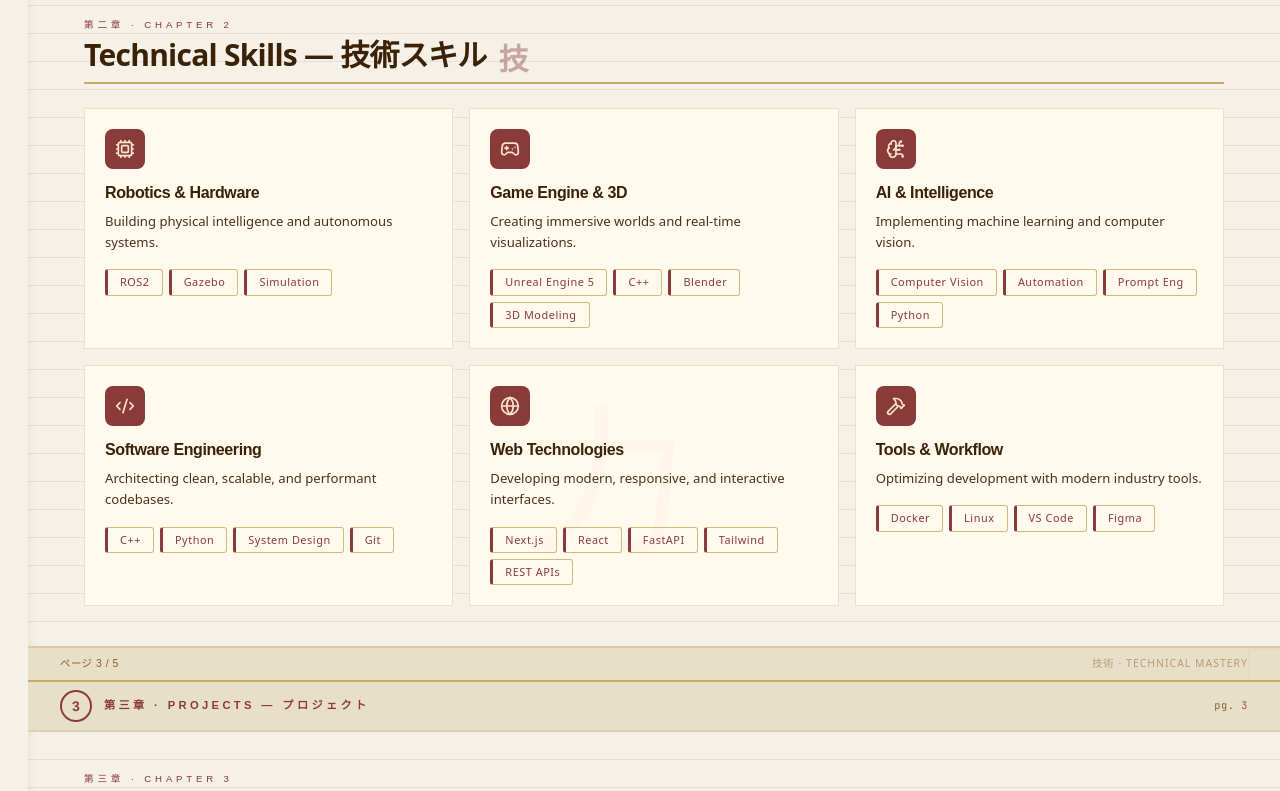
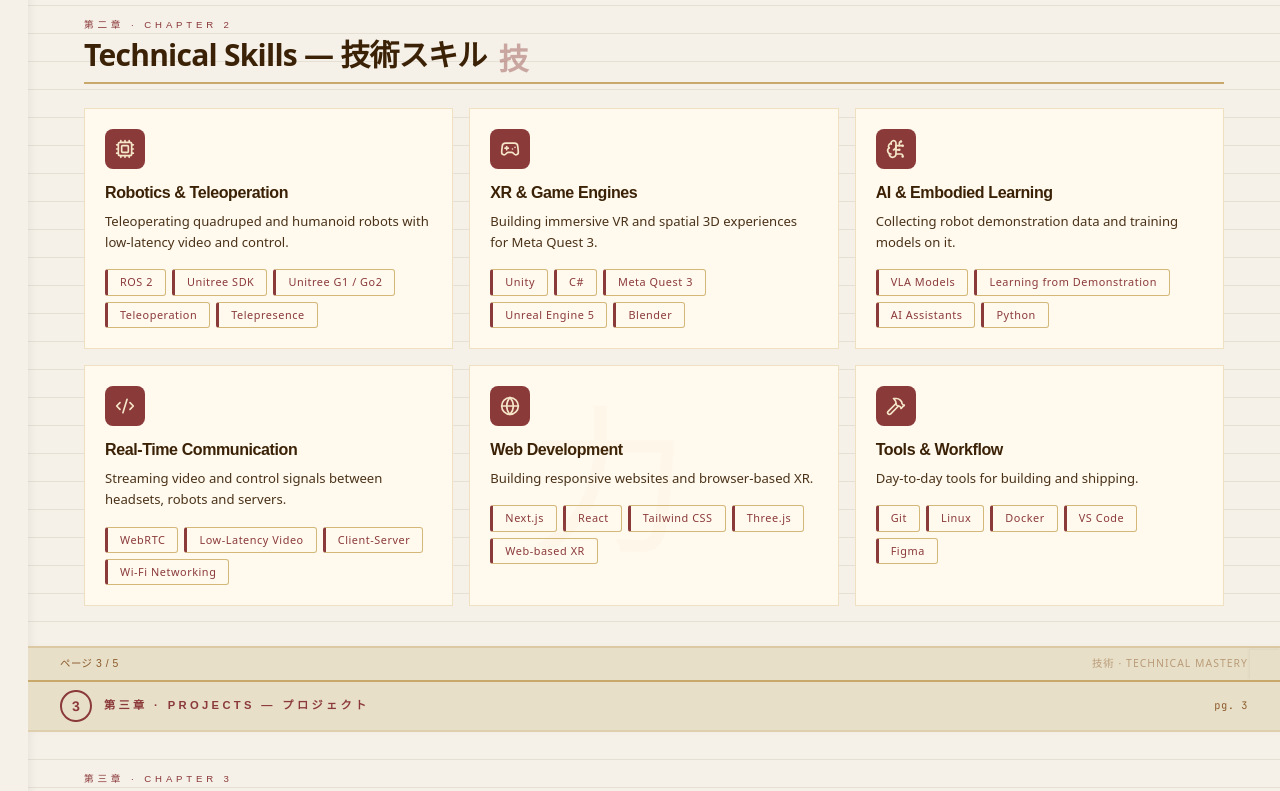
Before and after one commit to Anil-CAI/portfolio, a Next.js app: page / in a window 1280 px wide. Shown: the part 2000-2791 px from the top of the page. Built offline with nearby package versions, Linux system fonts and the light colour scheme.

Commit message:
Add files via upload

```diff
--- a/src/components/sections/Journey.tsx
+++ b/src/components/sections/Journey.tsx
@@ -5,28 +5,24 @@ import SectionHeader from "../ui/SectionHeader";
 
 const timelineData = [
   {
-    period: "2023 - Present",
+    period: "Aug 2024 – Present",
     role: "Robotics Lab Contributor",
     org: "KIET Robotics Lab",
-    description: "Contributed to robotics-based development and experimentation. Assisted in developing robotics-related projects and helped create a robotics lab web platform. Supported development of AI assistant-related systems and worked on robotics software integration.",
     bullets: [
-      "Contributed to robotics-based development and experimentation",
-      "Assisted in developing robotics-related projects",
-      "Helped create a robotics lab web platform",
-      "Supported development of AI assistant-related systems",
-      "Worked on robotics software integration and technical implementation"
+      "Built and maintained the robotics lab's web platform",
+      "Developed robotics software in Python for lab experiments",
+      "Developed an AI assistant for lab members",
+      "Ran robotics experiments and testing as part of a team, from hardware setup through software implementation"
     ]
   },
   {
     period: "Expected 2027",
-    role: "B.Tech in Computer Science Engineering",
-    org: "KIET (JNTUK)",
-    description: "Specializing in Artificial Intelligence. Active participant in technical clubs and research initiatives.",
+    role: "B.Tech, Computer Science & Engineering (AI)",
+    org: "KIET (affiliated to JNTUK)",
     type: "education",
     bullets: [
-      "CGPA: 7.8",
-      "AI Specialization",
-      "Member of Technical Board"
+      "CGPA: 7.8 / 10",
+      "Artificial Intelligence specialization"
     ]
   }
 ];
--- a/src/components/sections/Projects.tsx
+++ b/src/components/sections/Projects.tsx
@@ -5,34 +5,66 @@ import ProjectCard from "../ui/ProjectCard";
 
 const projects = [
   {
-    title: "VR Robot Teleoperation",
-    description: "Developing a real-time VR interface for remote control of humanoid robots using ROS2 and Unity/UE5. Features low-latency visual feedback and haptic integration.",
-    type: "ROBOTICS • VR",
-    year: "2024",
+    title: "VR Teleoperation & VLA Training for Unitree G1",
+    description:
+      "Building a VR teleoperation system for the Unitree G1 humanoid, controlled from a Meta Quest 3 through ROS 2 and the Unitree SDK. Collecting teleoperation demonstrations through a Python pipeline and training a Vision-Language-Action model on them; the model is now in training and testing.",
+    type: "ROBOTICS • VLA",
+    year: "2025 – Now",
     illustration: "🤖",
-    videoUrl: "/assets/VR Controlling the robot.mp4",
-    github: "#",
-    titleHref: "https://www.linkedin.com/posts/anil3423_robotics-unitreego2-metaquest3-ugcPost-7446400472435036160-LV9A?utm_source=social_share_send&utm_medium=member_desktop_web&rcm=ACoAAFJR49wBDxxAmNvjtggj7gmGvupP7EUgDiE",
-    tech: "Unity · Python · WebRTC · VR/XR · Networking · Unitree SDK"
+    tech: "Unity · C# · Meta Quest 3 · ROS 2 · Unitree SDK · Python · VLA Models",
   },
   {
-    title: "UE5 Technical FPS",
-    description: "A high-performance C++ based FPS in Unreal Engine 5 featuring a dynamic spawning system, online JSON data fetching for game state, and custom Niagara VFX.",
-    type: "GAME DEV",
-    year: "2023",
+    title: "VR Teleoperation System for Unitree Go2",
+    description:
+      "A Unity (C#) VR app for Meta Quest 3 that streams a Go2 quadruped's live camera feed into a first-person telepresence view. Controller-based locomotion maps steering and forward/backward movement to robot commands. Connected to a Python server over WebRTC on local Wi-Fi, and tested on Quest 3 with the physical robot.",
+    type: "ROBOTICS • VR",
+    year: "2024 – 25",
     illustration: "🎮",
-    github: "#",
-    tech: "Unreal Engine 5 · C++ · Niagara VFX · JSON"
+    videoUrl: "/assets/VR Controlling the robot.mp4",
+    github: "https://github.com/Anil-CAI",
+    titleHref:
+      "https://www.linkedin.com/posts/anil3423_robotics-unitreego2-metaquest3-ugcPost-7446400472435036160-LV9A?utm_source=social_share_send&utm_medium=member_desktop_web&rcm=ACoAAFJR49wBDxxAmNvjtggj7gmGvupP7EUgDiE",
+    tech: "Unity · C# · Meta Quest 3 · WebRTC · Python · Unitree SDK",
   },
   {
-    title: "Autonomous Navigation",
-    description: "LiDAR-based obstacle avoidance and path planning system for autonomous vehicles. Built with ROS2 and validated in Gazebo simulation environments.",
-    type: "ROBOTICS",
-    year: "2023",
-    illustration: "🏎️",
-    github: "#",
-    tech: "ROS2 · Gazebo · LiDAR · Path Planning"
-  }
+    title: "AR/VR Drawing Environment",
+    description:
+      "An immersive XR drawing app where users draw in 3D space on a virtual canvas. Drawings persist across sessions, so users can reopen and continue their work. The experience runs in the browser, so no app install is needed.",
+    type: "XR • WEB",
+    year: "2025",
+    illustration: "🎨",
+    tech: "Unity · C# · VR/XR · Spatial Interaction · Web-based XR",
+  },
+  {
+    title: "KIET Robotics Lab Website",
+    description:
+      "Designed and built the lab's website end to end, with interactive 3D elements, project pages and a member directory. I still build and maintain the lab's web platform.",
+    type: "WEB • LAB",
+    year: "KIET Lab",
+    illustration: "🏫",
+    demo: "https://kietroboticslab.netlify.app",
+    tech: "Web Development · Interactive 3D · Netlify",
+  },
+  {
+    title: "Web VR Teleoperation for a ROS 2 Robot",
+    description:
+      "A web app with a WebXR mode that streams a robot's camera feed and lets users drive it. Uses a Node.js HTTPS server and WebSockets, with a Python (Flask, OpenCV) camera pipeline and ROS 2 navigation.",
+    type: "ROBOTICS • WEB XR",
+    year: "Web",
+    illustration: "🛰️",
+    github: "https://github.com/Anil-CAI/tele_vr_robot",
+    tech: "WebXR · ROS 2 · Node.js · WebSockets · Flask · OpenCV",
+  },
+  {
+    title: "Galaxy Cinema VR",
+    description:
+      "A browser VR cinema with a procedural star field and live video textures. It runs in any browser and on Meta Quest 3.",
+    type: "WEB XR • GAME DEV",
+    year: "Web",
+    illustration: "🌌",
+    github: "https://github.com/Anil-CAI/vr_theater",
+    tech: "Three.js · WebXR · Vite · Meta Quest 3",
+  },
 ];
 
 export default function Projects() {
@@ -53,7 +85,7 @@ export default function Projects() {
 
         <div className="grid grid-cols-1 md:grid-cols-2 lg:grid-cols-3 gap-5">
           {projects.map((project, idx) => (
-            <ProjectCard key={idx} {...project} index={idx} />
+            <ProjectCard key={project.title} {...project} index={idx} />
           ))}
         </div>
       </div>
--- a/src/components/sections/Skills.tsx
+++ b/src/components/sections/Skills.tsx
@@ -5,12 +5,12 @@ import SectionHeader from "../ui/SectionHeader";
 import { Code2, Gamepad2, Cpu, Globe, BrainCircuit, Hammer } from "lucide-react";
 
 const skillCategories = [
-  { title: "Robotics & Hardware", icon: <Cpu size={20} />, desc: "Building physical intelligence and autonomous systems.", tags: ["ROS2", "Gazebo", "Simulation"], kanji: "器" },
-  { title: "Game Engine & 3D", icon: <Gamepad2 size={20} />, desc: "Creating immersive worlds and real-time visualizations.", tags: ["Unreal Engine 5", "C++", "Blender", "3D Modeling"], kanji: "画" },
-  { title: "AI & Intelligence", icon: <BrainCircuit size={20} />, desc: "Implementing machine learning and computer vision.", tags: ["Computer Vision", "Automation", "Prompt Eng", "Python"], kanji: "智" },
-  { title: "Software Engineering", icon: <Code2 size={20} />, desc: "Architecting clean, scalable, and performant codebases.", tags: ["C++", "Python", "System Design", "Git"], kanji: "工" },
-  { title: "Web Technologies", icon: <Globe size={20} />, desc: "Developing modern, responsive, and interactive interfaces.", tags: ["Next.js", "React", "FastAPI", "Tailwind", "REST APIs"], kanji: "網" },
-  { title: "Tools & Workflow", icon: <Hammer size={20} />, desc: "Optimizing development with modern industry tools.", tags: ["Docker", "Linux", "VS Code", "Figma"], kanji: "具" },
+  { title: "Robotics & Teleoperation", icon: <Cpu size={20} />, desc: "Teleoperating quadruped and humanoid robots with low-latency video and control.", tags: ["ROS 2", "Unitree SDK", "Unitree G1 / Go2", "Teleoperation", "Telepresence"], kanji: "器" },
+  { title: "XR & Game Engines", icon: <Gamepad2 size={20} />, desc: "Building immersive VR and spatial 3D experiences for Meta Quest 3.", tags: ["Unity", "C#", "Meta Quest 3", "Unreal Engine 5", "Blender"], kanji: "画" },
+  { title: "AI & Embodied Learning", icon: <BrainCircuit size={20} />, desc: "Collecting robot demonstration data and training models on it.", tags: ["VLA Models", "Learning from Demonstration", "AI Assistants", "Python"], kanji: "智" },
+  { title: "Real-Time Communication", icon: <Code2 size={20} />, desc: "Streaming video and control signals between headsets, robots and servers.", tags: ["WebRTC", "Low-Latency Video", "Client-Server", "Wi-Fi Networking"], kanji: "工" },
+  { title: "Web Development", icon: <Globe size={20} />, desc: "Building responsive websites and browser-based XR.", tags: ["Next.js", "React", "Tailwind CSS", "Three.js", "Web-based XR"], kanji: "網" },
+  { title: "Tools & Workflow", icon: <Hammer size={20} />, desc: "Day-to-day tools for building and shipping.", tags: ["Git", "Linux", "Docker", "VS Code", "Figma"], kanji: "具" },
 ];
 
 export default function Skills() {
```
